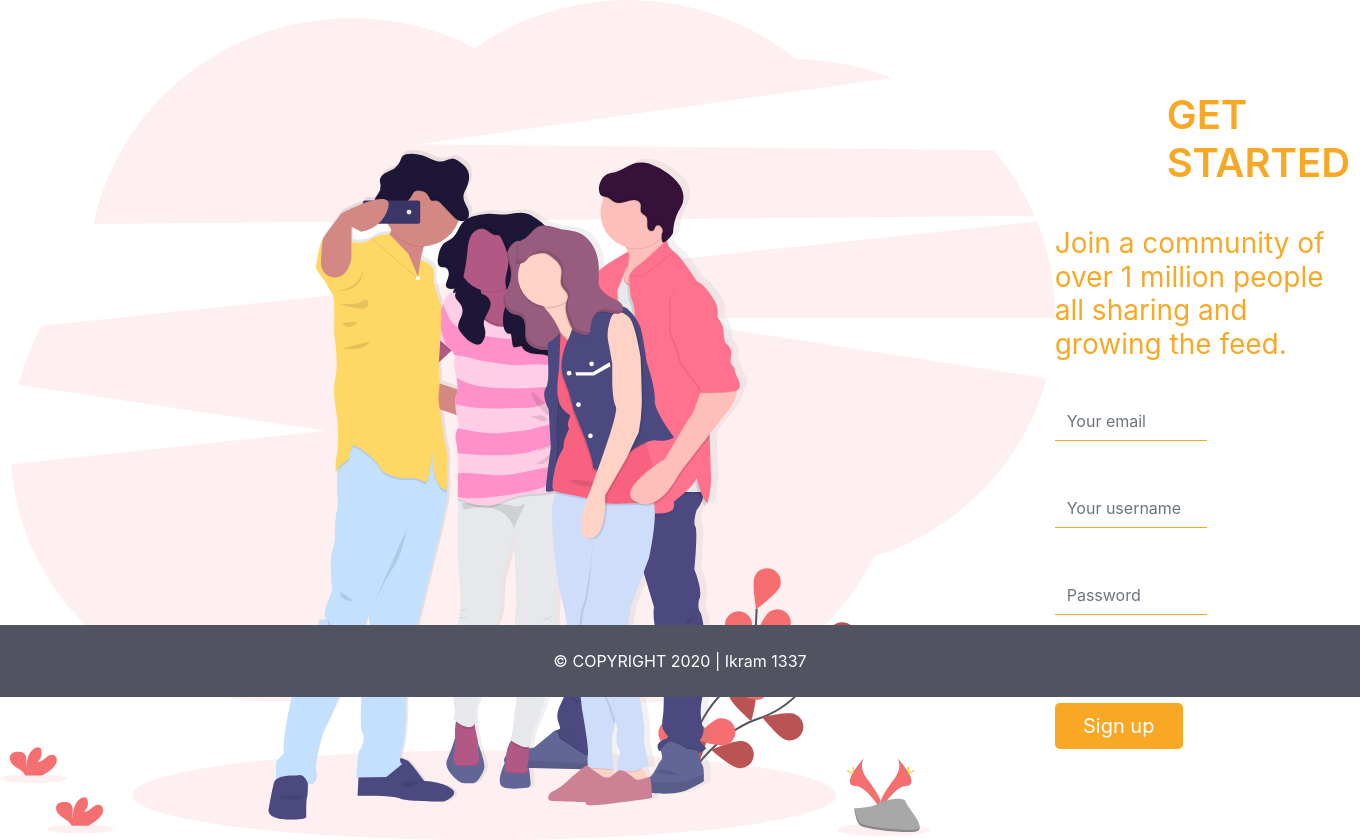
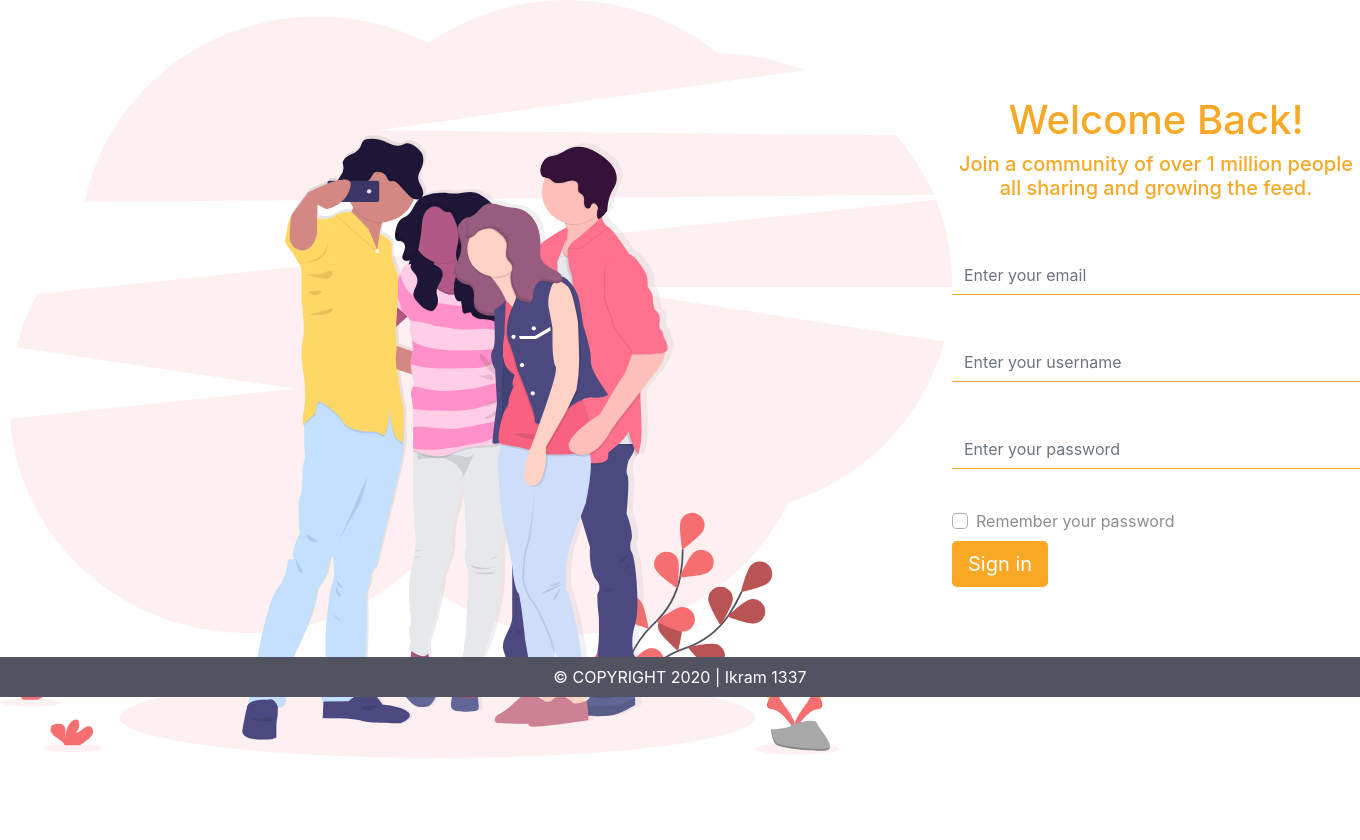
Before and after one commit to ikramkharbouch/Camagru, a PHP site: page /forms/signup.php in a window 1360 px wide. Shown: the part 103-943 px from the top of the page. After the commit the page ends 861 px from the top, so only its background shows below. Run offline with PHP 8.4, Linux system fonts and the light colour scheme; data that the repository does not hold is empty.

Commit message:
Adjust responsive forms (signin + signup)

```diff
--- a/components/footer.html
+++ b/components/footer.html
@@ -5,7 +5,6 @@
     <meta name="viewport" content="width=device-width, initial-scale=1.0" />
     <meta http-equiv="X-UA-Compatible" content="ie=edge" />
     <title>Camagru</title>
-    <link rel="icon" href="assets/Camagru-favicon.png" />
     <link rel="stylesheet" href="../styles/main.css" />
     <link
       href="https://fonts.googleapis.com/css?family=Roboto&display=swap"
@@ -24,9 +23,11 @@
   </head>
 
   <body>
+
     <footer>
-        <div class="p-4 foot fixed-bottom">
+       <div class="p-2 foot fixed-bottom mt-5">
           <span class="center">&copy COPYRIGHT 2020 | Ikram 1337</span>
         </div>
-      </footer>
+    </footer>
+
   </body>
--- a/components/header.html
+++ b/components/header.html
@@ -5,7 +5,6 @@
     <meta name="viewport" content="width=device-width, initial-scale=1.0" />
     <meta http-equiv="X-UA-Compatible" content="ie=edge" />
     <title>Camagru</title>
-    <link rel="icon" href="assets/Camagru-favicon.png" />
     <link rel="stylesheet" href="../styles/main.css" />
     <link
       href="https://fonts.googleapis.com/css?family=Roboto&display=swap"
--- a/config/database.php
+++ b/config/database.php
@@ -0,0 +1,19 @@
+<?php
+
+    $host = 'localhost';
+    $user = 'root';
+    $password = 'root1234@';
+    $dbname = 'camagru';
+
+    // Set DSN
+    $dsn = 'mysql:host='.$host.';dbname='.$dbname;
+
+    // Create a PDO instance
+    try {
+         $pdo = new PDO($dsn, $user, $password);
+        $pdo->setAttribute(PDO::ATTR_DEFAULT_FETCH_MODE, PDO::FETCH_OBJ);
+    }
+    catch (PDOException $e) {
+        echo 'Connection Error: ' . $e->getMessage();
+    }
+?>
--- a/forms/signup.php
+++ b/forms/signup.php
@@ -6,17 +6,7 @@
         return $data;
     }
 
-    $host = 'localhost';
-    $user = 'root';
-    $password = 'root1234@';
-    $dbname = 'camagru';
-
-    // Set DSN
-    $dsn = 'mysql:host='.$host.';dbname='.$dbname;
-
-    // Create a PDO instance
-    $pdo = new PDO($dsn, $user, $password);
-    $pdo->setAttribute(PDO::ATTR_DEFAULT_FETCH_MODE, PDO::FETCH_OBJ);
+    include '../config/database.php';
 
     // User Input
 
@@ -58,12 +48,16 @@
     $stmt->execute([$data['username']]);
     $userCount = $stmt->rowCount();
 
-    if ($userCount != 0) {
-        echo "This username is already used";
+    $stmt = $pdo->prepare('SELECT * FROM users WHERE email = ?');
+    $stmt->execute([$data['email']]);
+    $emailCount = $stmt->rowCount();
+
+    if ($userCount != 0 || $emailCount != 0) {
+        echo "This username or email are already used";
     }
     else if ($userCount == 0 && $error == 0) {
          // INSERT DATA
-
+        mail('camagru@support.com', 'Verification email', 'Activate your account please in this url', 'From: info@societe.com');
         $sql = 'INSERT INTO users(email, username, pass) VALUES(:email, :username, :pass)';
         $stmt = $pdo->prepare($sql);
         $stmt->execute($data);
@@ -81,8 +75,8 @@
     <meta name="viewport" content="width=device-width, initial-scale=1.0">
     <meta http-equiv="X-UA-Compatible" content="ie=edge">
     <title>Camagru</title>
-    <link rel="icon" href="../assets/Camagru-favicon.png">
     <link rel="stylesheet" href="../styles/sign.css">
+    <link rel="icon" href="../assets/Camagru-favicon.png" />
     <link href="https://fonts.googleapis.com/css?family=Roboto&display=swap" rel="stylesheet">
     <link href="https://fonts.googleapis.com/css?family=Raleway&display=swap" rel="stylesheet">
     <link rel="stylesheet" href="https://stackpath.bootstrapcdn.com/bootstrap/4.4.1/css/bootstrap.min.css" integrity="sha384-Vkoo8x4CGsO3+Hhxv8T/Q5PaXtkKtu6ug5TOeNV6gBiFeWPGFN9MuhOf23Q9Ifjh" crossorigin="anonymous">
@@ -91,30 +85,36 @@
 <body>
 <?php include '../components/header.html'; ?>
 
-    <section class="main">
-        <img class="img-fluid group" src="../assets/group.svg" alt="Responsive image">
-        <div class="form">
-            <h1>GET STARTED</h1>
-            <h3>Join a community of over 1 million people </br>
-                all sharing and growing the feed.</h3>
+    <div class="container-1">
+        <div class="illustration">
+            <img class="img-fluid" src="../assets/group.svg" alt="Responsive image">
+        </div>
+        <div class="two">
+            <div class="form d-flex flex-column align-items-center mt-5">
+                <div class="caption pt-5">
+                    <h1 class="text-center">Welcome Back!</h1>
+                    <h5 class="text-center">Join a community of over 1 million people<br />
+                        all sharing and growing the feed.</h5>
+                </div>
                 <form method="POST" class="login-form">
-                <div class="form-group">
-                    <input type="text" name="email" class="form-control" placeholder="Your email">
+                    <div class="form-group pt-5">
+                        <input type="text" name="email" class="form-control" placeholder="Enter your email">
                     </div>
                     <div class="form-group">
-                    <input type="text" name="username" class="form-control" placeholder="Your username">
+                        <input type="text" name="username" class="form-control" placeholder="Enter your username">
                     </div>
                     <div class="form-group">
-                    <input type="password" name="password" class="form-control" placeholder="Password">
+                        <input type="password" name="password" class="form-control" placeholder="Enter your password">
                     </div>
-                <div class="custom-control custom-checkbox">
-                    <input type="checkbox" class="custom-control-input" id="customCheck1">
-                    <label class="custom-control-label" for="customCheck1">Agree to the <a class="terms" href="./terms.php">terms and conditions.</a></label>
+                    <div class="custom-control custom-checkbox pt-2">
+                        <input type="checkbox" class="custom-control-input" id="customCheck1" required>
+                        <label class="remember custom-control-label" for="customCheck1">Remember your password</label>
                     </div>
-                <button type="submit" class="btn btn-primary btn-lg">Sign up</button>
+                    <button type="submit" class="btn btn-primary btn-lg">Sign in</button>
                 </form>
             </div>
-    </section>
+        </div>
+    </div>
 
     <?php include '../components/footer.html'; ?>
 </body>
--- a/styles/main.css
+++ b/styles/main.css
@@ -55,4 +55,5 @@
     background-color: #525361;
     color: white;
     text-align: center;
+    width: 100%;
 }
--- a/styles/sign.css
+++ b/styles/sign.css
@@ -4,31 +4,21 @@
     box-sizing: border-box;
 }
 
-.main {
-    display: flex;
-}
-
 .group {
     flex: 2;
 }
 
-.form {
-    flex: 1;
-    justify-self: flex-start;
-    align-self: center;
-}
-
 .login-form .form-group {
-    max-width: 50%;
     border-bottom: solid #F9A826 1px;
     padding-top: 2rem;
+    width: 30vw;
 }
 
 .login-form .btn {
     background-color: #F9A826;
-    width: 8rem;
     border: 0;
-    margin-top: 2rem;
+    margin-top: 1vh;
+    text-align: center;
 }
 
 .login-form .custom-control {
@@ -38,23 +28,38 @@
 
 .form-group input {
     box-shadow: 0;
-    border: 0;
+    border: 0
 }
 
-.form h1 {
-    font-weight: 600;
-    color: #F9A826;
-    padding-left: 7rem;
-    padding-bottom: 1rem;
-}
-
-.form h3 {
-    color: #F9A826;
-    font-weight: 400;
-    padding-top: 1rem;
+.form {
+    color: #F9A826 !important;
 }
 
 .terms {
     color: #8F8C8C;
     font-weight: 700;
 }
+
+.container-1 {
+    display: flex;
+}
+
+.one {
+    flex: 2;
+
+}
+
+.two {
+    flex: 1;
+    align-items: center;
+    justify-content: center;
+}
+
+@media screen and (max-width: 800px) {
+    .container-1 {
+        flex-direction: column;
+    }
+    .login-form .form-group {
+        width: 80vw;
+    }
+}
```
Also changed, not shown: forms/signin.php (+19 -25 lines). Lines whose indentation alone changed are shown as unchanged.
